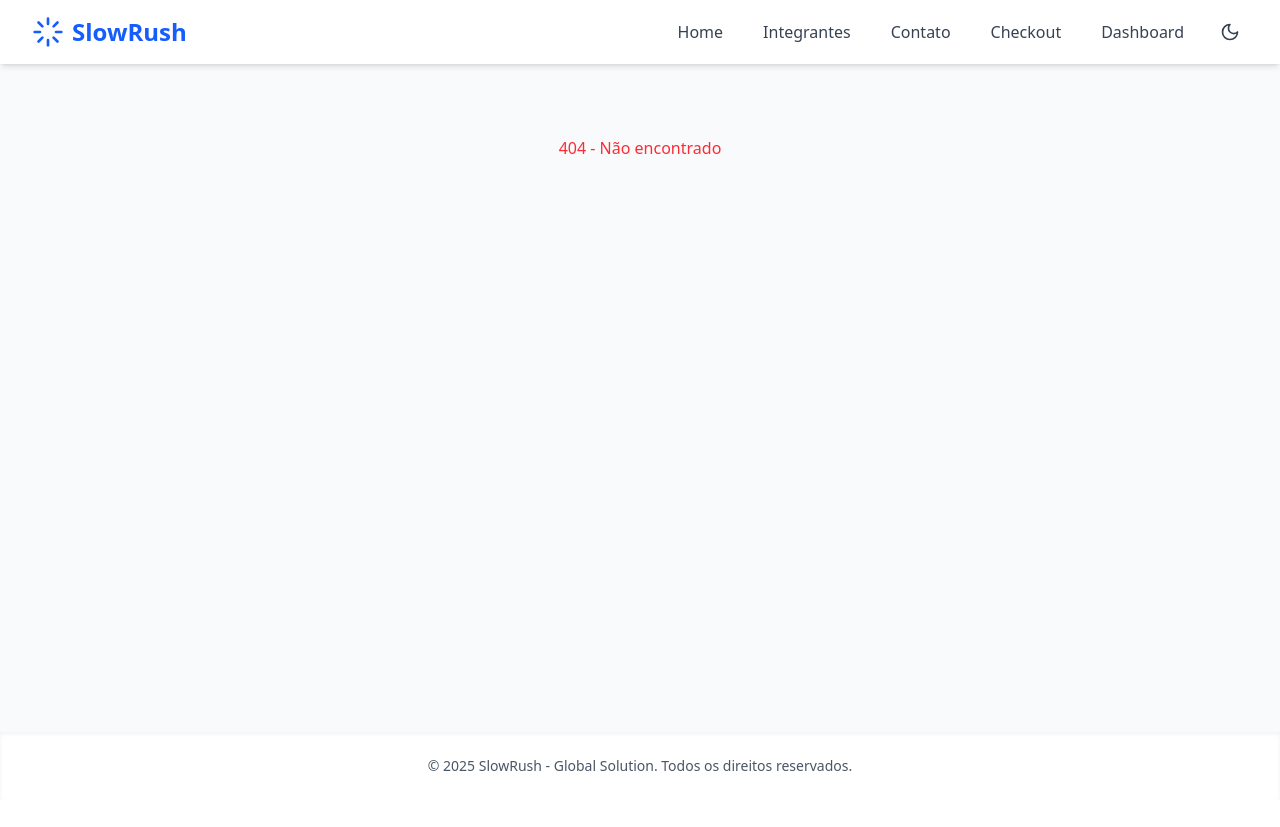
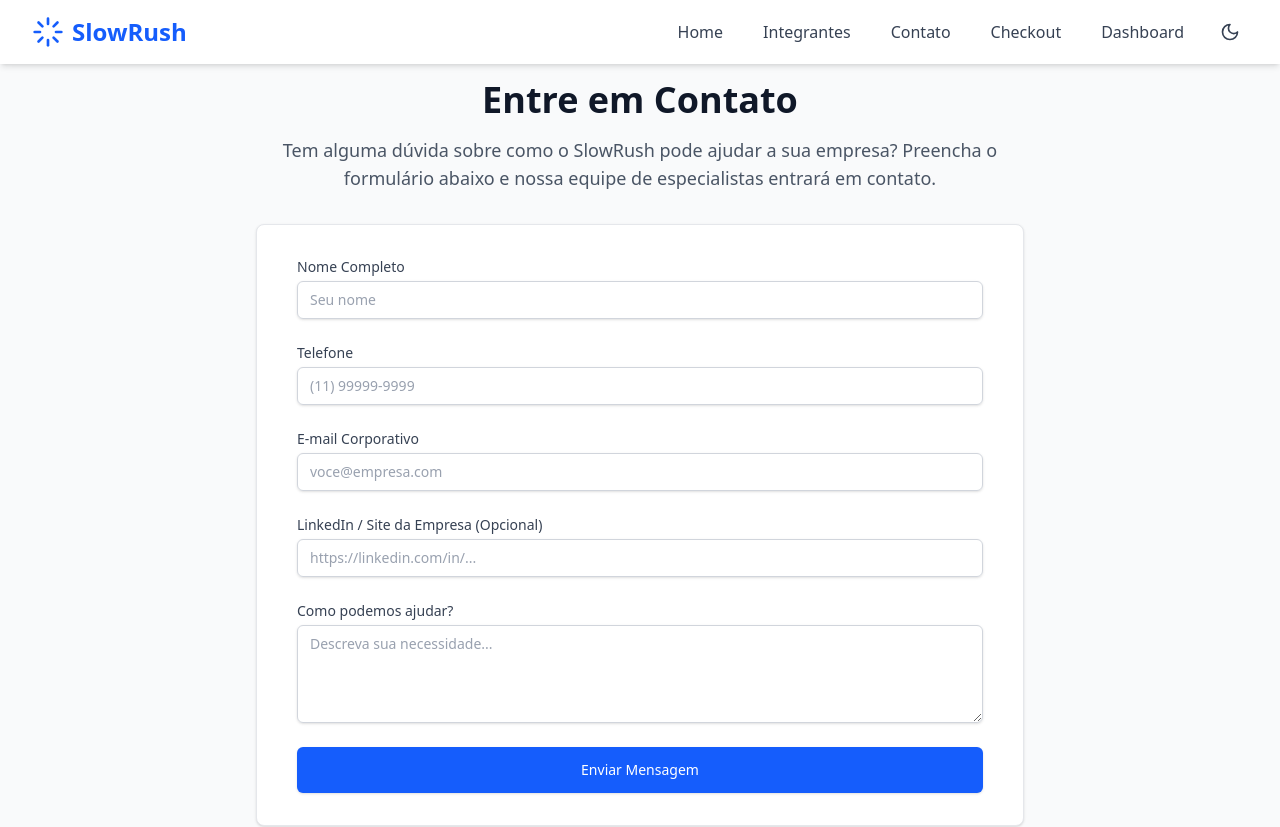
Before and after one commit to eduardomeloalbanese/slowrushfront, a React (Vite) app: page /contato in a window 1280 px wide. Before the commit this address had no page. Shown: the top 827 px of the page. Before the commit the page ends 800 px from the top, so only its background shows below. Built offline with nearby package versions, Linux system fonts and the light colour scheme.

Commit message:
Feat: Implementação da página de contato

```diff
--- a/src/App.tsx
+++ b/src/App.tsx
@@ -6,6 +6,7 @@ import { Login } from './pages/Login';
 import { Cadastro } from './pages/Cadastro';
 import { Checkout } from './pages/Checkout';
 import { Integrantes } from './pages/integrantes';
+import { Contato } from './pages/Contato';
 
 function App() {
   return (
@@ -22,6 +23,7 @@ function App() {
           <Route path="/homepage" element={<Home/>} />
           <Route path="/checkout" element={<Checkout/>} />
           <Route path="/integrantes" element={<Integrantes />} />
+          <Route path="/contato" element={<Contato />} />
           <Route path="*" element={<div className="text-center mt-10 text-red-500 pt-16">404 - Não encontrado</div>} />
         </Routes>
       </main>
--- /dev/null
+++ b/src/pages/Contato.tsx
@@ -0,0 +1,168 @@
+import React, { useState } from 'react';
+
+export function Contato() {
+  const [formStatus, setFormStatus] = useState<'idle' | 'success'>('idle');
+
+  const handleSubmit = (e: React.FormEvent) => {
+    e.preventDefault();
+    // Aqui entraria a lógica de envio para a API
+    setFormStatus('success');
+
+    // Reseta o status após 5 segundos para permitir novo envio
+    setTimeout(() => {
+      setFormStatus('idle');
+      (e.target as HTMLFormElement).reset();
+    }, 5000);
+  };
+
+  return (
+    <div className="min-h-screen bg-gray-50 dark:bg-gray-900 flex flex-col items-center py-12 px-4 sm:px-6 lg:px-8 animate-fade-in">
+
+      <div className="max-w-3xl w-full space-y-8">
+        {/* Cabeçalho da Página */}
+        <div className="text-center">
+          <h2 className="text-3xl font-extrabold text-gray-900 dark:text-white sm:text-4xl">
+            Entre em Contato
+          </h2>
+          <p className="mt-4 text-lg text-gray-600 dark:text-gray-300">
+            Tem alguma dúvida sobre como o SlowRush pode ajudar a sua empresa?
+            Preencha o formulário abaixo e nossa equipe de especialistas entrará em contato.
+          </p>
+        </div>
+
+        {/* Formulário */}
+        <div className="bg-white dark:bg-gray-800 py-8 px-4 shadow sm:rounded-lg sm:px-10 border border-gray-200 dark:border-gray-700">
+
+          {formStatus === 'success' ? (
+            <div className="bg-green-50 dark:bg-green-900/30 border border-green-200 dark:border-green-800 rounded-md p-4 text-center animate-fade-in">
+              <div className="flex justify-center mb-2">
+                <svg className="h-12 w-12 text-green-500" fill="none" viewBox="0 0 24 24" stroke="currentColor">
+                  <path strokeLinecap="round" strokeLinejoin="round" strokeWidth="2" d="M9 12l2 2 4-4m6 2a9 9 0 11-18 0 9 9 0 0118 0z" />
+                </svg>
+              </div>
+              <h3 className="text-lg font-medium text-green-800 dark:text-green-200">Mensagem enviada!</h3>
+              <p className="text-green-700 dark:text-green-300 mt-1">
+                Obrigado pelo contato. Responderemos em breve.
+              </p>
+            </div>
+          ) : (
+            <form className="space-y-6" onSubmit={handleSubmit}>
+
+              {/* Nome */}
+              <div>
+                <label htmlFor="nome" className="block text-sm font-medium text-gray-700 dark:text-gray-300">
+                  Nome Completo
+                </label>
+                <div className="mt-1">
+                  <input
+                    id="nome"
+                    name="nome"
+                    type="text"
+                    required
+                    className="appearance-none block w-full px-3 py-2 border border-gray-300 dark:border-gray-600 rounded-md shadow-sm placeholder-gray-400 focus:outline-none focus:ring-blue-500 focus:border-blue-500 sm:text-sm dark:bg-gray-700 dark:text-white dark:placeholder-gray-400"
+                    placeholder="Seu nome"
+                  />
+                </div>
+              </div>
+
+              {/* Telefone */}
+              <div>
+                <label htmlFor="telefone" className="block text-sm font-medium text-gray-700 dark:text-gray-300">
+                  Telefone
+                </label>
+                <div className="mt-1">
+                  <input
+                    id="telefone"
+                    name="telefone"
+                    type="tel"
+                    required
+                    className="appearance-none block w-full px-3 py-2 border border-gray-300 dark:border-gray-600 rounded-md shadow-sm placeholder-gray-400 focus:outline-none focus:ring-blue-500 focus:border-blue-500 sm:text-sm dark:bg-gray-700 dark:text-white dark:placeholder-gray-400"
+                    placeholder="(11) 99999-9999"
+                  />
+                </div>
+              </div>
+
+              {/* Email */}
+              <div>
+                <label htmlFor="email" className="block text-sm font-medium text-gray-700 dark:text-gray-300">
+                  E-mail Corporativo
+                </label>
+                <div className="mt-1">
+                  <input
+                    id="email"
+                    name="email"
+                    type="email"
+                    autoComplete="email"
+                    required
+                    className="appearance-none block w-full px-3 py-2 border border-gray-300 dark:border-gray-600 rounded-md shadow-sm placeholder-gray-400 focus:outline-none focus:ring-blue-500 focus:border-blue-500 sm:text-sm dark:bg-gray-700 dark:text-white dark:placeholder-gray-400"
+                    placeholder="voce@empresa.com"
+                  />
+                </div>
+              </div>
+
+              {/* Redes Sociais (Opcional) */}
+              <div>
+                <label htmlFor="redes" className="block text-sm font-medium text-gray-700 dark:text-gray-300">
+                  LinkedIn / Site da Empresa (Opcional)
+                </label>
+                <div className="mt-1">
+                  <input
+                    id="redes"
+                    name="redes"
+                    type="text"
+                    className="appearance-none block w-full px-3 py-2 border border-gray-300 dark:border-gray-600 rounded-md shadow-sm placeholder-gray-400 focus:outline-none focus:ring-blue-500 focus:border-blue-500 sm:text-sm dark:bg-gray-700 dark:text-white dark:placeholder-gray-400"
+                    placeholder="https://linkedin.com/in/..."
+                  />
+                </div>
+              </div>
+
+              {/* Mensagem */}
+              <div>
+                <label htmlFor="mensagem" className="block text-sm font-medium text-gray-700 dark:text-gray-300">
+                  Como podemos ajudar?
+                </label>
+                <div className="mt-1">
+                  <textarea
+                    id="mensagem"
+                    name="mensagem"
+                    rows={4}
+                    required
+                    className="appearance-none block w-full px-3 py-2 border border-gray-300 dark:border-gray-600 rounded-md shadow-sm placeholder-gray-400 focus:outline-none focus:ring-blue-500 focus:border-blue-500 sm:text-sm dark:bg-gray-700 dark:text-white dark:placeholder-gray-400"
+                    placeholder="Descreva sua necessidade..."
+                  />
+                </div>
+              </div>
+
+              {/* Botão de Envio */}
+              <div>
+                <button
+                  type="submit"
+                  className="w-full flex justify-center py-3 px-4 border border-transparent rounded-md shadow-sm text-sm font-medium text-white bg-blue-600 hover:bg-blue-700 focus:outline-none focus:ring-2 focus:ring-offset-2 focus:ring-blue-500 transition-colors transform hover:scale-[1.01]"
+                >
+                  Enviar Mensagem
+                </button>
+              </div>
+            </form>
+          )}
+        </div>
+
+        {/* Informações Adicionais (Rodapé do Contato) */}
+        <div className="mt-8 border-t border-gray-200 dark:border-gray-700 pt-8 grid grid-cols-1 md:grid-cols-3 gap-6 text-center">
+          <div>
+            <h4 className="text-lg font-semibold text-gray-900 dark:text-white">Suporte Técnico</h4>
+            <p className="mt-2 text-gray-500 dark:text-gray-400">suporte@slowrush.com</p>
+          </div>
+          <div>
+            <h4 className="text-lg font-semibold text-gray-900 dark:text-white">Vendas</h4>
+            <p className="mt-2 text-gray-500 dark:text-gray-400">vendas@slowrush.com</p>
+          </div>
+          <div>
+            <h4 className="text-lg font-semibold text-gray-900 dark:text-white">Localização</h4>
+            <p className="mt-2 text-gray-500 dark:text-gray-400">São Paulo, SP - Brasil</p>
+          </div>
+        </div>
+
+      </div>
+    </div>
+  );
+}
```
